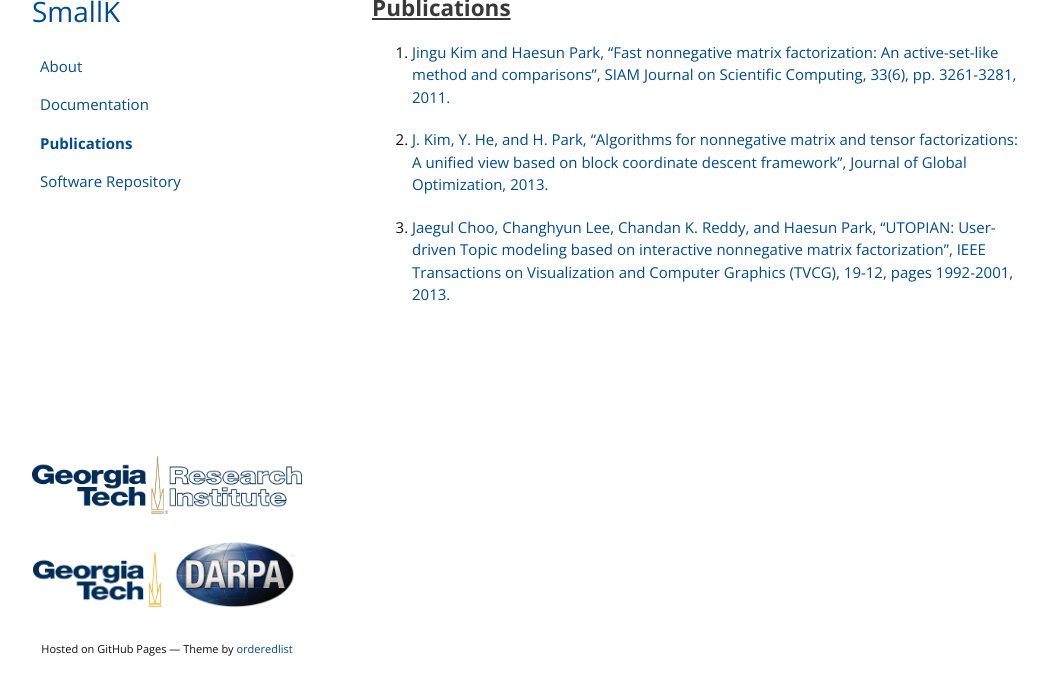
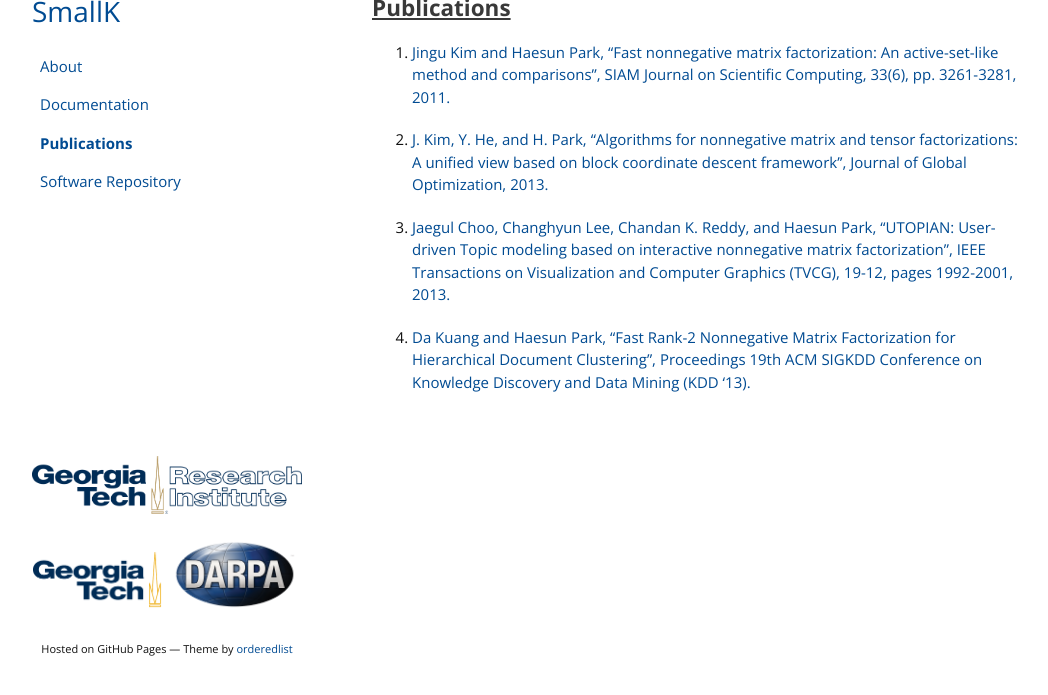
Before and after one commit to smallk/smallk.github.io, a Jekyll site: the page built from pages_publications.md, in a window 1280 px wide, cut to the strip 172-867 px from the top of the page. Shown: the whole strip, without its empty margins (113-1161 px from the left). Built offline with Jekyll 4.4.1, drawn with Linux system fonts in a browser that asks for light colours.

Commit message:
some additions and corrections

```diff
--- a/pages_publications.md
+++ b/pages_publications.md
@@ -11,3 +11,5 @@
 2. [J. Kim, Y. He, and H. Park, "Algorithms for nonnegative matrix and tensor factorizations: A unified view based on block coordinate descent framework", Journal of Global Optimization, 2013.](http://www.cc.gatech.edu/~hpark/papers/jgo.pdf)
 
 3. [Jaegul Choo, Changhyun Lee, Chandan K. Reddy, and Haesun Park, "UTOPIAN: User-driven Topic modeling based on interactive nonnegative matrix factorization", IEEE Transactions on Visualization and Computer Graphics (TVCG), 19-12, pages 1992-2001, 2013.](http://www.cc.gatech.edu/~hpark/papers/2013_tvcg_utopian.pdf)
+
+4. [Da Kuang and Haesun Park, "Fast Rank-2 Nonnegative Matrix Factorization for Hierarchical Document Clustering", Proceedings 19th ACM SIGKDD Conference on Knowledge Discovery and Data Mining (KDD '13).](http://www.cc.gatech.edu/grads/d/dkuang3/pub/fp0269-kuang.pdf)
```
Also changed, not shown: pages_repo.md (+1 -1 lines).
